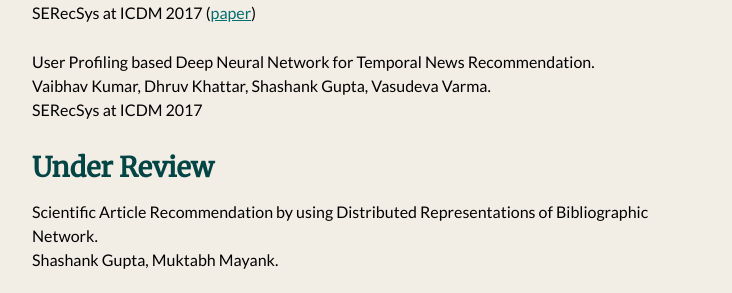
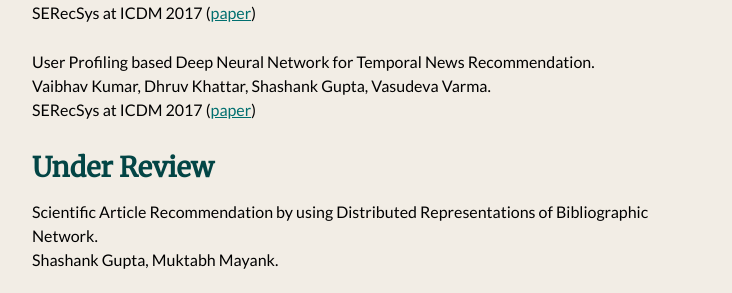
Before and after one commit to shashankg7/shashankg7.github.io, a Jekyll site: the page built from publications.md, in a window 1280 px wide. Shown: the part 941-1234 px from the top of the page, without its empty margins (272-1004 px from the left). Built offline with Jekyll 4.4.1, drawn with Linux system fonts in a browser that asks for light colours; nearby versions of some CDN libraries; our own code applies the rules of GitHub Pages for plain Markdown files.

Commit message:
ICDM Avg. DSSM publication added

```diff
--- a/publications.md
+++ b/publications.md
@@ -36,7 +36,7 @@
 
 User Profiling based Deep Neural Network for Temporal News Recommendation. <br>
 Vaibhav Kumar, Dhruv Khattar, Shashank Gupta, Vasudeva Varma. <br>
-SERecSys at ICDM 2017
+SERecSys at ICDM 2017 ([paper](https://drive.google.com/open?id=0B-7peEFiNjnUNVpieUtVRzBJWUk))
 
 
 ## Under Review
```
